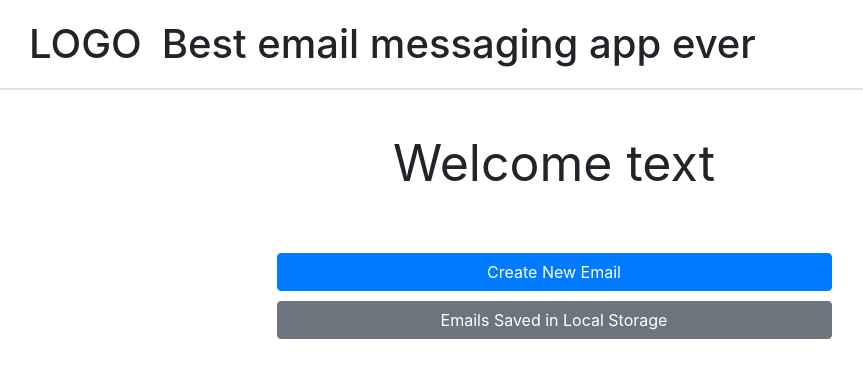
After one commit to JohnyLeeJohnes/mailer-project, a PHP site: template templates/index.php in a window 1280 px wide. The commit adds this page. Shown: the top 378 px of the page, without its empty margins (86-949 px from the left). Run offline with PHP 8.4, Linux system fonts and the light colour scheme; the template is opened without the code that fills it, so the values that code supplies are empty.

Commit message:
done init

```diff
--- a/app/routes.php
+++ b/app/routes.php
@@ -8,16 +8,16 @@ use Psr\Http\Message\ResponseInterface as Response;
 use Psr\Http\Message\ServerRequestInterface as Request;
 use Slim\App;
 use Slim\Interfaces\RouteCollectorProxyInterface as Group;
+use Slim\Views\PhpRenderer;
 
 return function (App $app) {
     $app->options('/{routes:.*}', function (Request $request, Response $response) {
-        // CORS Pre-Flight OPTIONS Request Handler
         return $response;
     });
 
     $app->get('/', function (Request $request, Response $response) {
-        $response->getBody()->write('Hello world!');
-        return $response;
+        $renderer = new PhpRenderer('../templates');
+        return $renderer->render($response, 'index.php');
     });
 
     $app->group('/users', function (Group $group) {
--- /dev/null
+++ b/templates/index.php
@@ -0,0 +1,89 @@
+<!DOCTYPE html>
+<html lang="en">
+<head>
+    <meta charset="UTF-8">
+    <meta name="viewport" content="width=device-width, initial-scale=1.0">
+    <link rel="stylesheet" href="https://stackpath.bootstrapcdn.com/bootstrap/4.5.2/css/bootstrap.min.css">
+    <title>Email Application</title>
+    <style>
+        body {
+            display: flex;
+            flex-direction: column;
+            align-items: center;
+        }
+
+        #header {
+            width: 100%;
+            /* Full width */
+            padding: 20px;
+            border-bottom: 2px solid #dee2e6;
+        }
+
+        #logo {
+            display: flex;
+        }
+
+
+        #logo h1 {
+            margin: 0 10px;
+            /* Add spacing between the two h1 elements */
+        }
+
+        #welcomeSection {
+            width: 100%;
+            /* Full width */
+            text-align: center;
+            /* Center text */
+            margin: 20px 0;
+            font-size: 50px;
+        }
+
+        .action-buttons {
+            width: 100%;
+            /* Full width */
+            display: flex;
+            flex-direction: column;
+            align-items: center;
+            /* Center buttons */
+            margin-top: 20px;
+        }
+
+        .action-buttons button {
+            width: 50%;
+            /* Adjust the width as desired */
+            margin-bottom: 10px;
+        }
+    </style>
+</head>
+
+<body>
+
+<div class="container">
+    <div id="header">
+        <div id="logo">
+            <h1>LOGO</h1>
+            <H1>Best email messaging app ever</H1>
+        </div>
+    </div>
+
+    <div id="welcomeSection" class="p-3">
+        <p>Welcome text</p>
+    </div>
+
+    <div class="action-buttons">
+        <button onclick="location.href='email-send.html'" class="btn btn-primary">Create New Email</button>
+        <button onclick="location.href='saved-emails.html'" class="btn btn-secondary">Emails Saved in Local
+            Storage
+        </button>
+    </div>
+</div>
+
+<script src="https://code.jquery.com/jquery-3.5.1.slim.min.js"></script>
+<script src="https://stackpath.bootstrapcdn.com/bootstrap/4.5.2/js/bootstrap.min.js"></script>
+<script>
+    // No need for separate functions since inline onclick handlers are being used
+</script>
+
+</body>
+
+</html>
```
Also changed, not shown: app/repositories.php (deleted, +0 -14 lines), composer.json (+4 -29 lines), phpcs.xml (deleted, +0 -17 lines), public/index.php (+3 -9 lines), src/Infrastructure/Persistence/User/InMemoryUserRepository.php (deleted, +0 -51 lines), data/art.png (added), 2 other files.
